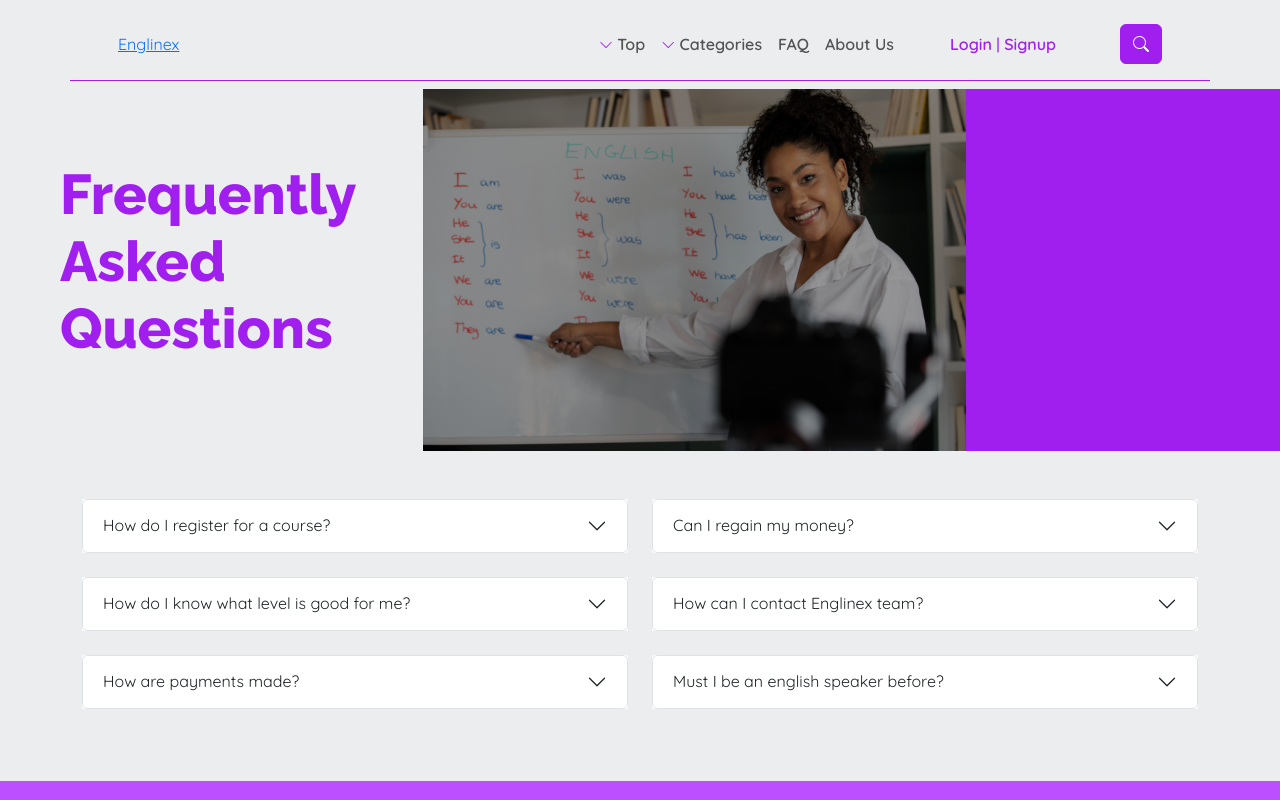
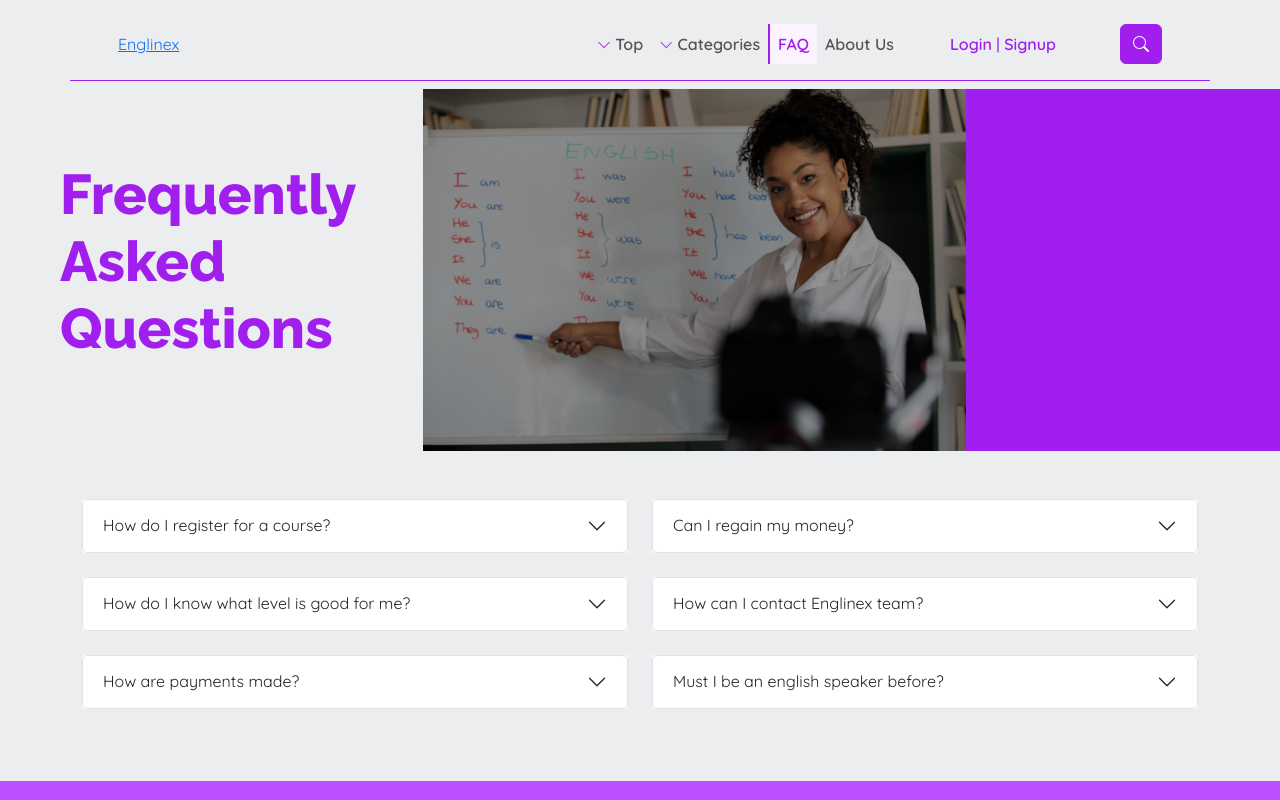
Before and after one commit to MERCURY-TECH/englinex.com-LMS, a Vue app in the folder ui/: page /FAQ in a window 1280 px wide. Shown: the top 800 px of the page. Built offline with nearby package versions, Linux system fonts and the light colour scheme; what @ckeditor/ckeditor5-vue would draw is missing.

Commit message:
Add files via upload

```diff
--- a/ui/src/components/website/WebsiteHeader.vue
+++ b/ui/src/components/website/WebsiteHeader.vue
@@ -2,7 +2,7 @@
 	<!-- Header -->
     <nav class="navbar navbar-expand-lg " aria-label="Offcanvas navbar large">
       <div class="container border-bottom py-3 px-5 primary-border">
-        <a class="" href="#">Englinex</a>
+        <a class="" href="/">Englinex</a>
         <button class="navbar-toggler" type="button" data-bs-toggle="offcanvas" data-bs-target="#offcanvasNavbar2" aria-controls="offcanvasNavbar2" aria-label="Toggle navigation">
           <span class="navbar-toggler-icon"></span>
         </button>
@@ -40,13 +40,13 @@
                 </ul>
               </li>
               <li class="nav-item header-link">
-                <a class="nav-link" aria-current="page" href="#">FAQ</a>
+                <router-link class="nav-link" aria-current="page" :to="{ name: 'FAQ' }">FAQ</router-link>
               </li>
               <li class="nav-item header-link">
-                <a class="nav-link" href="#">About Us</a>
+                <router-link class="nav-link" :to="{ name: 'AboutUs' }">About Us</router-link>
               </li>
               <li class="nav-item primary-header-link px-md-5 primary-text">
-                <a class="primary-text fw-bold" href="#">Login</a> | <a class="primary-text fw-bold" href="#">Signup</a>
+                <a class="primary-text fw-bold" href="/login">Login</a> | <a class="primary-text fw-bold" href="#">Signup</a>
               </li>
             </ul>
             <div class="d-flex mt-3 mt-lg-0" role="search">
```
